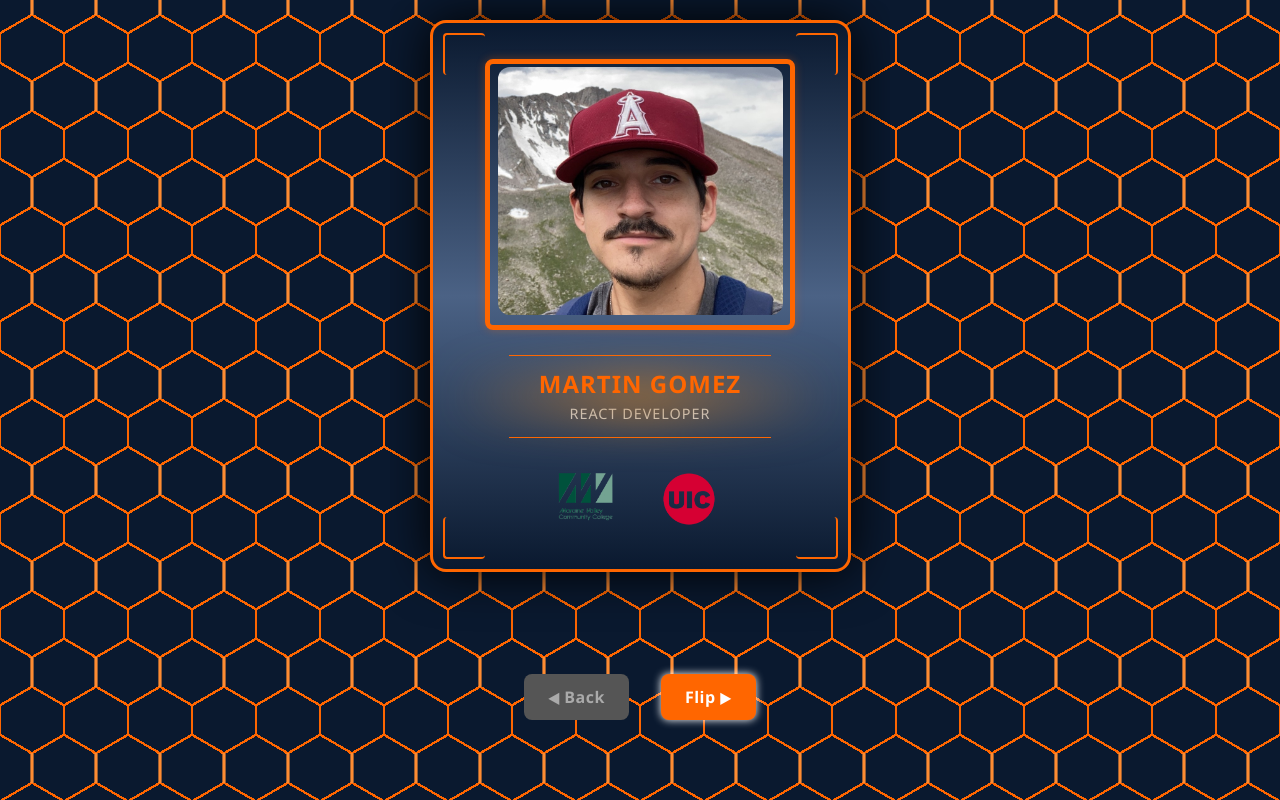
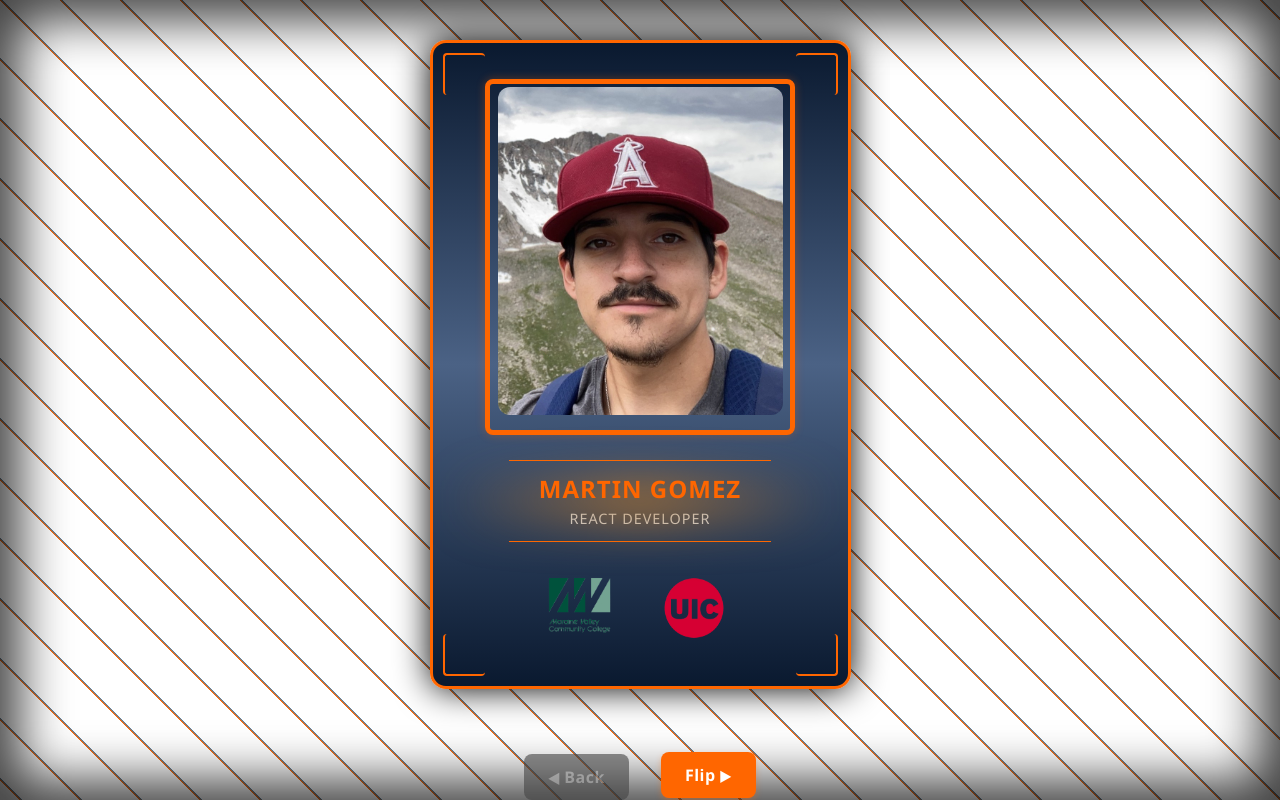
Before and after one commit to Mgomez1023/ProperPortfolio, a React (Vite) app: page / in a window 1280 px wide. Built offline with nearby package versions, Linux system fonts and the light colour scheme.

Commit message:
major design change

```diff
--- a/src/App.css
+++ b/src/App.css
@@ -74,38 +74,86 @@
   align-content: center;
   gap: 2rem;
   margin: auto auto;
-  margin-bottom: 5rem;
+  margin-bottom: 0rem;
+}
+
+/* Floating animation for buttons */
+@keyframes float {
+  0% {
+    transform: translateY(0px);
+  }
+  50% {
+    transform: translateY(-8px);
+  }
+  100% {
+    transform: translateY(0px);
+  }
 }
 
 /* Buttons style */
 .navigation-buttons button {
   background-color: #ff6600;
   color: white;
-  box-shadow: 0px 0px 8px rgb(255, 255, 255);
   border: none;
   padding: 0.75rem 1.5rem;
   font-size: 1rem;
   border-radius: 8px;
   cursor: pointer;
-  transition: all 0.3s ease;
+  transition: transform 0.25s ease, box-shadow 0.25s ease, background-color 0.25s ease;
   font-weight: 600;
   letter-spacing: 0.5px;
+  box-shadow: 0px 3px 6px rgba(255, 102, 0, 0.3);
+  position: relative;
+  overflow: hidden;
+  animation: float 3s ease-in-out infinite;
 }
 
-/* Hover effect */
+/* Hover effect (only when not disabled) */
 .navigation-buttons button:hover:not(:disabled) {
   background-color: #ff8533;
-  transform: translateY(-2px);
-  box-shadow: 0 4px 10px rgba(255, 102, 0, 0.4);
+  transform: translateY(-4px);
+  box-shadow: 0 8px 16px rgba(211, 146, 102, 0.5);
+}
+
+/* Add a soft glowing ring on hover */
+.navigation-buttons button:hover:not(:disabled)::after {
+  content: "";
+  position: absolute;
+  inset: 0;
+  border-radius: inherit;
+  border: 2px solid rgba(211, 118, 51, 0.6);
 }
 
 /* Disabled button look */
 .navigation-buttons button:disabled {
-  background-color: #555;
-  color: #aaa;
+  background-color: #444;
+  color: #999;
   cursor: not-allowed;
   box-shadow: none;
   transform: none;
+  opacity: 0.6;
+  animation: none;
+}
+
+/* Prevent hover animation on disabled */
+.navigation-buttons button:disabled::after {
+  display: none;
+}
+
+/* Keyframes for glowing pulse effect */
+@keyframes pulseGlow {
+  0% {
+    opacity: 0.6;
+    transform: scale(1);
+  }
+  70% {
+    opacity: 0;
+    transform: scale(1.2);
+  }
+  100% {
+    opacity: 0;
+    transform: scale(1.2);
+  }
 }
 
 /* ProjectCard styles appended to ensure inclusion in production build */
--- a/src/App.jsx
+++ b/src/App.jsx
@@ -17,7 +17,8 @@
   return (
     <div className="app-container">
       {/* This is the flipping card */}
-      <DevCard2 cardIndex={cardIndex} />
+      <div className="card-container">
+        <DevCard2 cardIndex={cardIndex} />
 
         {/* Navigation buttons */}
         <div className="navigation-buttons">
@@ -28,6 +29,8 @@
             Flip ▶
           </button>
         </div>
+      </div>
+
 
     </div>
   )
--- a/src/components/BaseballCardResume.css
+++ b/src/components/BaseballCardResume.css
@@ -9,17 +9,27 @@
 
 .baseball-card {
   width: 75%;
-  height: 75%;
-  margin: 20px auto;
+  height: 80%;
+  margin: 40px auto;
   background: linear-gradient(180deg, #0a192f 0%, #4b6285 50%, #0a192f 100%);
   border: 3px solid #ff6600;
   border-radius: 16px;
-  box-shadow: 0 8px 20px rgba(0, 0, 0, 0.2);
+  box-shadow: 0px 0px 35px rgba(0, 0, 0, 1);
   padding: 1.5rem;
   text-align: center;
   transition: transform 0.3s ease;
+  display: flex;
+  flex-direction: column;
+  /* keep content within the rounded card */
+  overflow: hidden;
 }
 
+.card-content {
+  /* make the inner area grow and scroll when content overflows */
+  flex: 1 1 auto;
+  min-height: 0; /* allow flex children to overflow and scroll correctly */
+  overflow-y: auto;
+}
 
 .card-header {
   display: flex;
@@ -27,6 +37,7 @@
   gap: 1rem;
   border-bottom: 2px solid #ff6600;
   padding-bottom: 1rem;
+  flex: 0 0 auto;
 }
 
 .profile-pic {
--- a/src/components/BaseballCardResume.jsx
+++ b/src/components/BaseballCardResume.jsx
@@ -9,8 +9,8 @@
 
 const BaseballCardResume = () => {
   return (
-    <div className="card-container">
       <div className="baseball-card">
+        <div className="card-content">
           <header className="card-header">
             <img
               src={profilePic}
@@ -47,6 +47,15 @@
             </ul>
           </section>
 
+          <section className="card-section">
+            <h3>Work Experience</h3>
+            <ul>
+              <li>UPS - Package Handler</li>
+              <li>Chicago Tire and Auto - Software Developer</li>
+              <li>Walmart - Cashier</li>
+            </ul>
+          </section>
+
           <section className="skills-section">
             <h3>Skills</h3>
             <div className="skills-grid">
--- a/src/components/DevCard2.css
+++ b/src/components/DevCard2.css
@@ -1,5 +1,7 @@
 .card-container {
   perspective: 1200px; /* Adds 3D depth */
+  display: flex;
+  flex-direction: column;
   position: relative;
   width: 100%;
   max-width: 500px;
@@ -95,12 +97,12 @@
 
 .dev-card {
   width: 75%;
-  height: 75%;
-  margin: 20px auto;
+  height: 80%;
+  margin: 40px auto;
   background: linear-gradient(180deg, #0a192f 0%, #4b6285 50%, #0a192f 100%);
   border-radius: 16px;
   border: 3px solid #ff6600;
-  box-shadow: 0px 0px 50px rgba(0, 0, 0, 1);
+  box-shadow: 0px 0px 35px rgba(0, 0, 0, 1);
   padding: 20px;
   display: flex;
   flex-direction: column;
--- a/src/components/ProjectCard.css
+++ b/src/components/ProjectCard.css
@@ -3,7 +3,7 @@
 .project-card-container {
   display: flex;
   justify-content: center;
-  margin: 20px auto;
+  margin: 40px auto;
   margin-bottom: 0;
   width: 100%;
   height: 100%;
@@ -13,21 +13,22 @@
 
 .project-card {
   width: 75%;
-  height: 85%;
+  height: 80%;
   background: linear-gradient(180deg, #0a192f 0%, #4b6285 50%, #0a192f 100%);
   border: 2px solid #ff6600;
   border-radius: 16px;
-  box-shadow: 0 8px 20px rgba(0, 0, 0, 0.2);
+  box-shadow: 0px 0px 35px rgba(0, 0, 0, 1);
   padding: 1.5rem;
   text-align: center;
+  overflow-y: auto;
   transition: transform 0.3s ease;
-  overflow-y: auto;
 }
 
 .project-title {
   width: 100%;
   font-size: 1.0rem;
-  margin: 0;
+  margin-top: 5px;
+  text-shadow: 2px 2px 5px rgba(0, 0, 0, 0.7);
   color:#ff6600;
 }
 
@@ -55,12 +56,15 @@
   max-width: 100px;
   max-height: 80px;
   border-radius: 8px;
+  box-shadow: 2px 2px 10px 1px rgba(0, 0, 0, 0.9);
   margin: 10px auto;
 }
 
 .listing-photo {
   max-width: 80px;
   max-height: 80px;
+  box-shadow: 2px 2px 10px 1px rgba(0, 0, 0, 0.9);
+
   border-radius: 16px;
   margin: 10px auto;
 }
@@ -92,14 +96,13 @@
   font-family: "Bebas Neue", sans-serif;
   text-shadow: 2px 2px 7px rgba(0, 0, 0, 0.7);
   font-size: 2rem;
-  margin: 0;
   color: #ff6600;
 }
 
 .project-header-text h2 {
   font-size: 1rem;
   color: #dbdbdb;
-  text-shadow: 2px 2px 7px rgba(0, 0, 0, 0.4);
+  text-shadow: 2px 2px 7px rgba(0, 0, 0, 0.6);
   margin: 0.2rem 0 0 0;
 }
 
--- a/src/index.css
+++ b/src/index.css
@@ -6,23 +6,16 @@
   color-scheme: light dark;
   color: rgba(255, 255, 255, 0.87);
 
-  background:
-    radial-gradient(circle farthest-side at 0% 50%, #0a192f 23.5%, #0000 0) 33.6px 48px,
-    radial-gradient(circle farthest-side at 0% 50%, #ff8c32 24%, #0000 0) 30.4px 48px,
-    linear-gradient(#0a192f 14%, #0000 0, #0000 85%, #0a192f 0) 0 0,
-    linear-gradient(150deg, #0a192f 24%, #ff6600 0, #ff6600 26%, #0000 0, #0000 74%, #ff6600 0, #ff6600 76%, #0a192f 0) 0 0,
-    linear-gradient(30deg, #0a192f 24%, #ff6600 0, #ff6600 26%, #0000 0, #0000 74%, #ff6600 0, #ff6600 76%, #0a192f 0) 0 0,
-    linear-gradient(90deg, #ff6600 2%, #0a192f 0, #0a192f 98%, #ff6600 0%) 0 0 #0a192f;
-  background-size: 64px 96px;
-  background-color: #0a192f;
+	background-image: repeating-linear-gradient(45deg, #ff6600 0, #1A8FE5 2px, transparent 0, transparent 50%);
+	background-size: 60px 60px;
+  background-color: rgb(43, 58, 78);
 
+  box-shadow: inset 0px 0px 50px 20px rgba(0, 0, 0, 0.75);
 
   font-synthesis: none;
   text-rendering: optimizeLegibility;
   -webkit-font-smoothing: antialiased;
   -moz-osx-font-smoothing: grayscale;
-
-  /* Make root take full viewport height and setup flexbox container */
 
   display: flex;
   justify-content: center;
```
Lines whose indentation alone changed are shown as unchanged.
